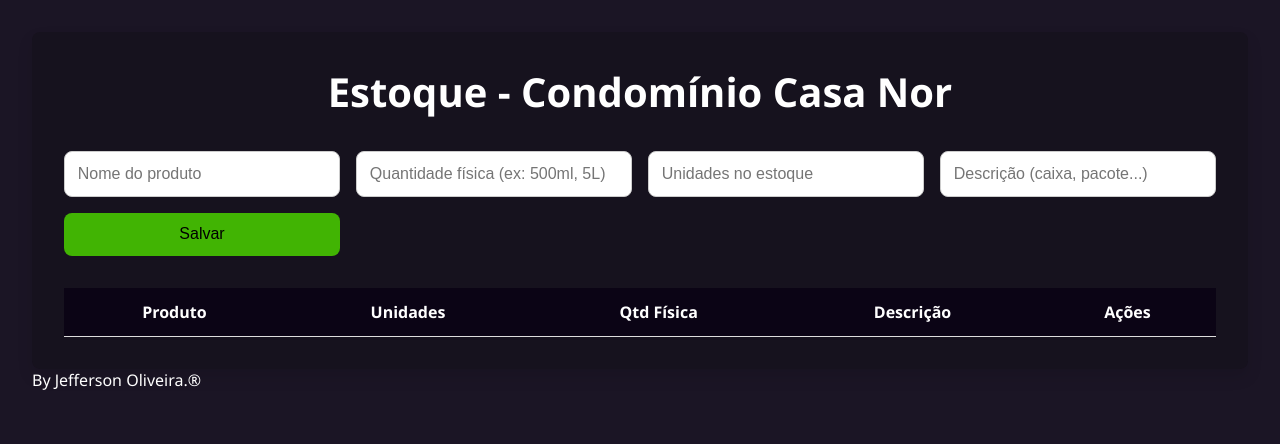
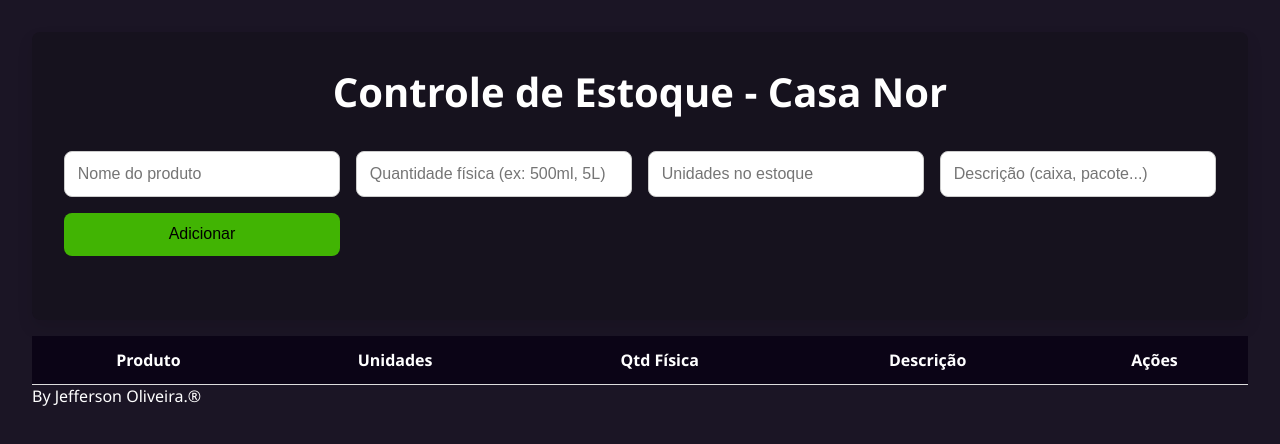
Before and after one commit to Jefferson-ops/casanor.github.io, a plain HTML site: page index.html/index.html in a window 1280 px wide. Drawn offline with Linux system fonts and the light colour scheme.

Commit message:
Update index.html

```diff
--- a/index.html/index.html
+++ b/index.html/index.html
@@ -3,19 +3,21 @@
 <head>
   <meta charset="UTF-8" />
   <meta name="viewport" content="width=device-width, initial-scale=1.0"/>
-  <title>Controle de Estoque | Casa Nor</title>
+  <title>Controle de Estoque Casa Nor</title>
   <link rel="stylesheet" href="style.css">
 </head>
 <body>
   <div class="container">
-    <h1>Estoque - Condomínio Casa Nor</h1>
+    <h1>Controle de Estoque - Casa Nor</h1>
     <form id="product-form">
-      <input type="text" id="name" placeholder="Nome do produto" required />
-      <input type="text" id="unit" placeholder="Quantidade física (ex: 500ml, 5L)" required />
-      <input type="number" id="stock" placeholder="Unidades no estoque" required />
-      <input type="text" id="desc" placeholder="Descrição (caixa, pacote...)" required />
-      <button type="submit">Salvar</button>
+        <input type="text" id="name" placeholder="Nome do produto" required />
+        <input type="text" id="unit" placeholder="Quantidade física (ex: 500ml, 5L)" required />
+        <input type="number" id="stock" placeholder="Unidades no estoque" required />
+        <input type="text" id="desc" placeholder="Descrição (caixa, pacote...)" required />
+       <button type="submit">Adicionar</button>
+    </div>
     </form>
+  </body>
 
     <table>
       <thead>
```
